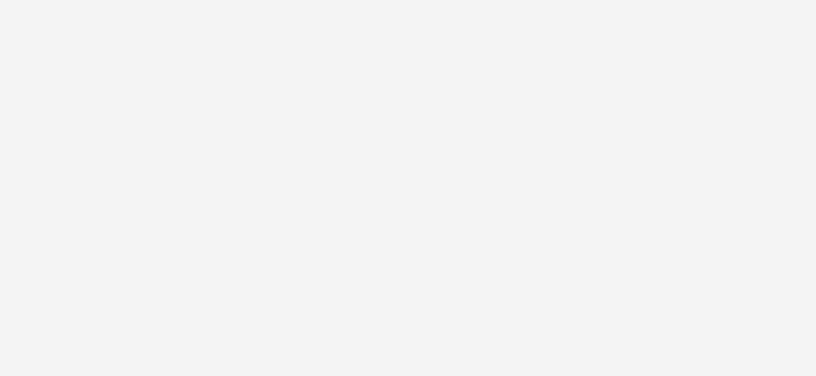
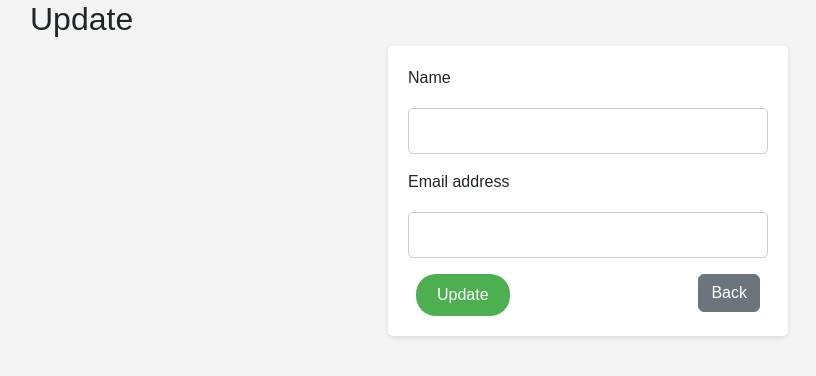
Before and after one commit to shahbaz-shamshi/crud-app, a React (Create React App) app: page /update in a window 1280 px wide. Before the commit this address had no page. Shown: the top 376 px of the page, without its empty margins (52-868 px from the left). Built offline with nearby package versions, Linux system fonts and the light colour scheme.

Commit message:
crud app

```diff
--- a/src/App.js
+++ b/src/App.js
@@ -2,7 +2,7 @@
 
 import Create from "./Create";
 import Read from "./Read";
-// import Update from './Update';
+ import Update from './Update';
 
 import { BrowserRouter, Routes, Route } from "react-router-dom";
 
@@ -15,8 +15,8 @@ function App() {
             <Route exact path="/" element={<Create />} />
             <Route exact path="/read" element={<Read />} />
 
-            {/* <Route exact path="/read" element={<Update/>}> */}
-            {/* </Route> */}
+            <Route exact path="/update" element={<Update/>}>
+           </Route>
           </Routes>
         </BrowserRouter>
       </div>
--- a/src/Update.js
+++ b/src/Update.js
@@ -45,6 +45,7 @@ const Update = () => {
             onChange={(e) => setEmail(e.target.value)}
           />
         </div>
+        <div className="buttonClass">
         <button
           type="submit"
           className="btn btn-primary mx-2"
@@ -55,6 +56,8 @@ const Update = () => {
         <Link to="/read">
           <button className="btn btn-secondary mx-2"> Back </button>
         </Link>
+
+        </div>
       </form>
     </>
   );
```
